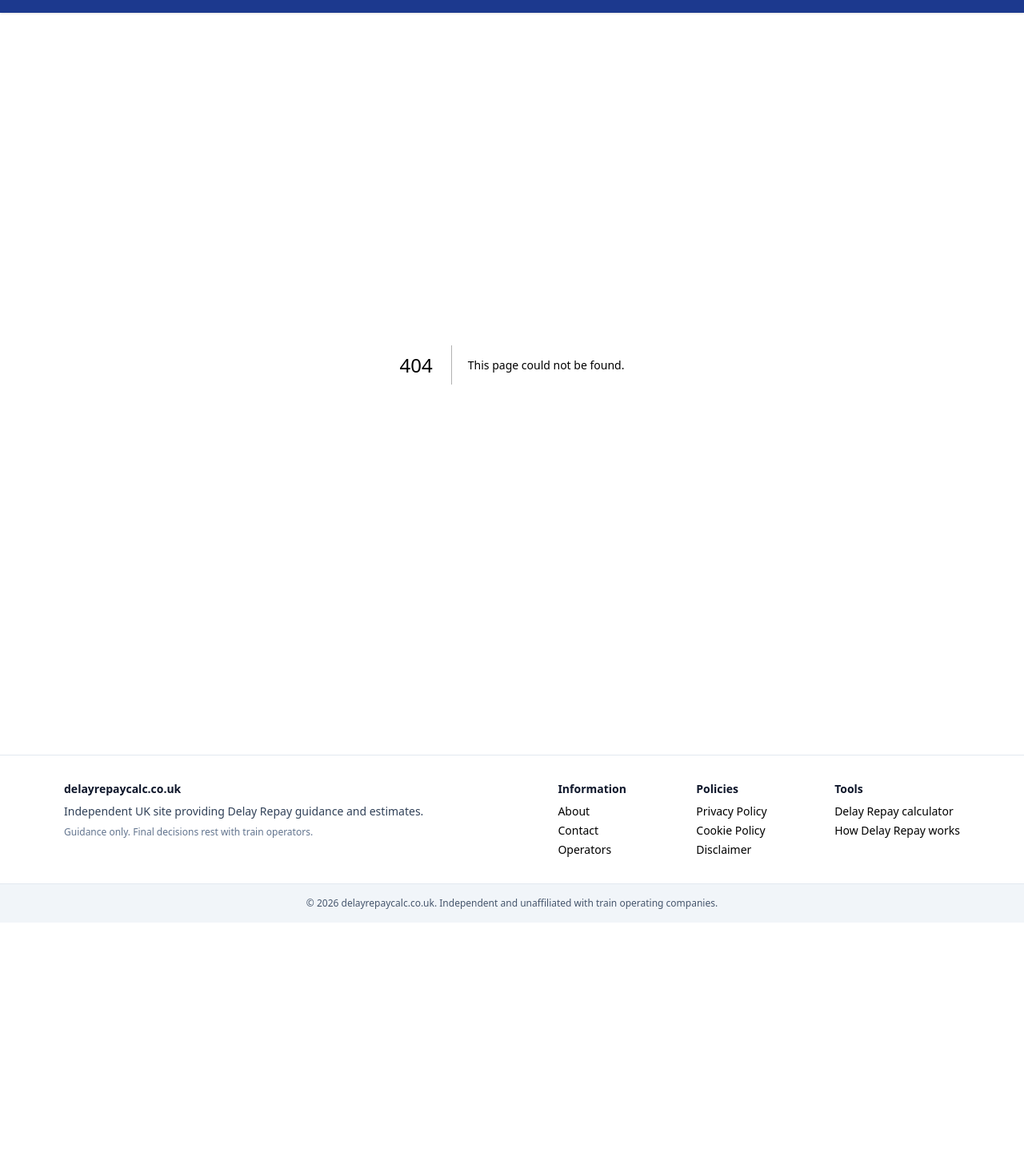
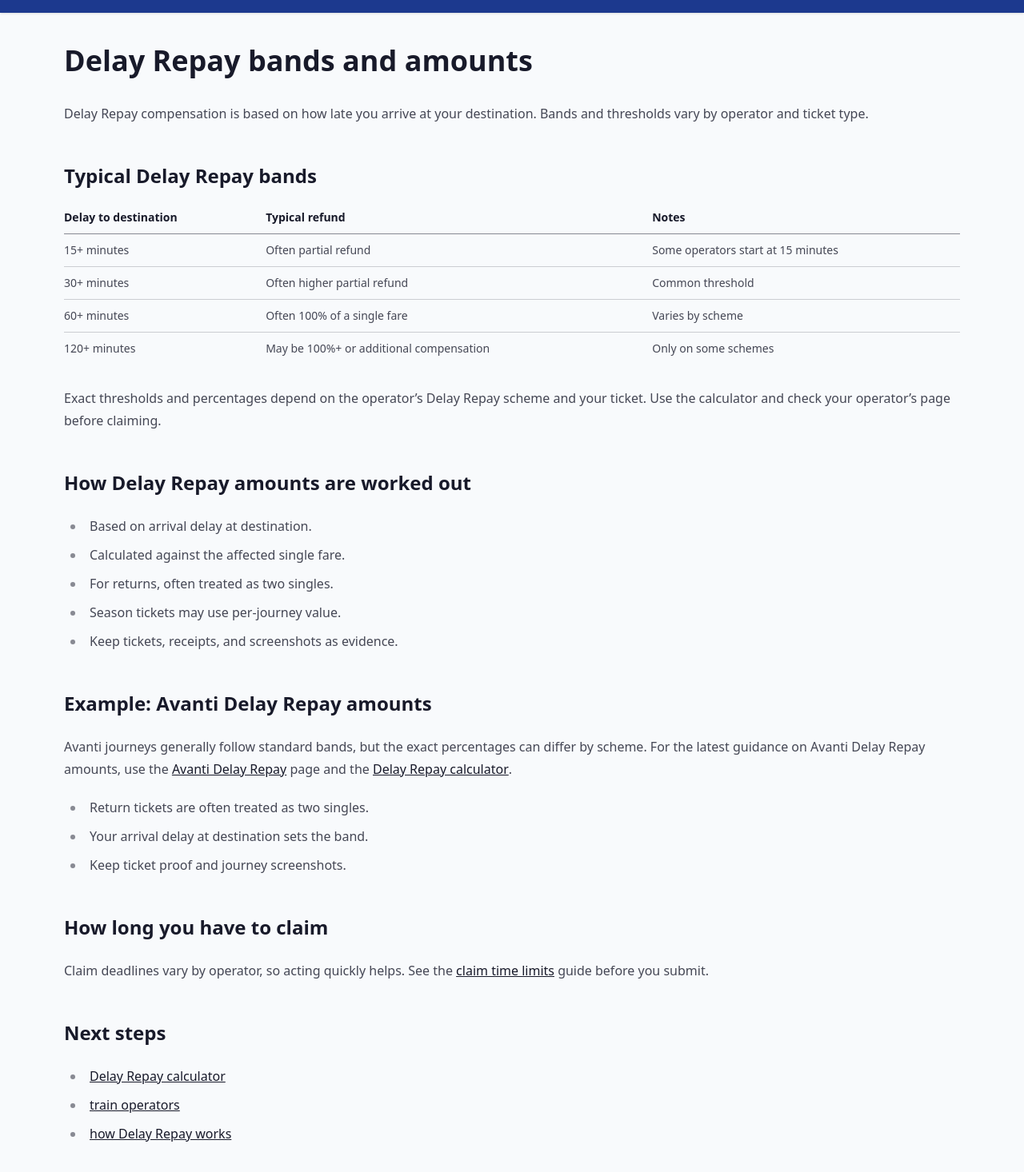
Before and after one commit to bestel89/delay-repay, a Next.js app: page /delay-repay-bands in a window 1280 px wide. Before the commit this address had no page. Shown: the part 44-1510 px from the top of the page at 80% size. Before the commit the page ends 1198 px from the top, so only its background shows below. Built offline with nearby package versions, Linux system fonts and the light colour scheme.

Commit message:
Add delay repay bands guide page

```diff
--- /dev/null
+++ b/app/delay-repay-bands/page.tsx
@@ -0,0 +1,98 @@
+import type { Metadata } from "next";
+import Link from "next/link";
+
+export const metadata: Metadata = {
+	title: "Delay Repay Bands & Amounts – 15, 30 & 60 Minute Compensation",
+	description:
+		"A simple guide to Delay Repay bands and typical refund amounts for UK train delays, plus examples and links to claim.",
+	alternates: { canonical: "/delay-repay-bands" },
+};
+
+export default function DelayRepayBandsPage() {
+	return (
+		<article className="prose max-w-none">
+			<h1>Delay Repay bands and amounts</h1>
+			<p>
+				Delay Repay compensation is based on how late you arrive at your destination.
+				Bands and thresholds vary by operator and ticket type.
+			</p>
+
+			<h2>Typical Delay Repay bands</h2>
+			<table>
+				<thead>
+					<tr>
+						<th>Delay to destination</th>
+						<th>Typical refund</th>
+						<th>Notes</th>
+					</tr>
+				</thead>
+				<tbody>
+					<tr>
+						<td>15+ minutes</td>
+						<td>Often partial refund</td>
+						<td>Some operators start at 15 minutes</td>
+					</tr>
+					<tr>
+						<td>30+ minutes</td>
+						<td>Often higher partial refund</td>
+						<td>Common threshold</td>
+					</tr>
+					<tr>
+						<td>60+ minutes</td>
+						<td>Often 100% of a single fare</td>
+						<td>Varies by scheme</td>
+					</tr>
+					<tr>
+						<td>120+ minutes</td>
+						<td>May be 100%+ or additional compensation</td>
+						<td>Only on some schemes</td>
+					</tr>
+				</tbody>
+			</table>
+			<p>
+				Exact thresholds and percentages depend on the operator’s Delay Repay scheme and your ticket. Use the calculator and
+				check your operator’s page before claiming.
+			</p>
+
+			<h2>How Delay Repay amounts are worked out</h2>
+			<ul>
+				<li>Based on arrival delay at destination.</li>
+				<li>Calculated against the affected single fare.</li>
+				<li>For returns, often treated as two singles.</li>
+				<li>Season tickets may use per-journey value.</li>
+				<li>Keep tickets, receipts, and screenshots as evidence.</li>
+			</ul>
+
+			<h2>Example: Avanti Delay Repay amounts</h2>
+			<p>
+				Avanti journeys generally follow standard bands, but the exact percentages can differ by scheme. For the latest
+				guidance on Avanti Delay Repay amounts, use the <Link href="/delay-repay-avanti">Avanti Delay Repay</Link> page and the{" "}
+				<Link href="/">Delay Repay calculator</Link>.
+			</p>
+			<ul>
+				<li>Return tickets are often treated as two singles.</li>
+				<li>Your arrival delay at destination sets the band.</li>
+				<li>Keep ticket proof and journey screenshots.</li>
+			</ul>
+
+			<h2>How long you have to claim</h2>
+			<p>
+				Claim deadlines vary by operator, so acting quickly helps. See the{" "}
+				<Link href="/delay-repay-claim-time-limits">claim time limits</Link> guide before you submit.
+			</p>
+
+			<h2>Next steps</h2>
+			<ul>
+				<li>
+					<Link href="/">Delay Repay calculator</Link>
+				</li>
+				<li>
+					<Link href="/operators">train operators</Link>
+				</li>
+				<li>
+					<Link href="/delay-repay-explained">how Delay Repay works</Link>
+				</li>
+			</ul>
+		</article>
+	);
+}
--- a/app/sitemap.xml/route.ts
+++ b/app/sitemap.xml/route.ts
@@ -31,6 +31,7 @@ export async function GET() {
         const operatorsLastMod = latestMs ? new Date(latestMs).toISOString() : nowIso;
 
 	const guides: SitemapEntry[] = [
+		{ loc: `${domainNameWithHTTPS}/delay-repay-bands`, lastmod: nowIso },
 		{ loc: `${domainNameWithHTTPS}/delay-repay-explained`, lastmod: nowIso },
 		{ loc: `${domainNameWithHTTPS}/delay-repay-season-tickets`, lastmod: nowIso },
 		{ loc: `${domainNameWithHTTPS}/delay-repay-claim-time-limits`, lastmod: nowIso },
```
Lines whose indentation alone changed are shown as unchanged.
